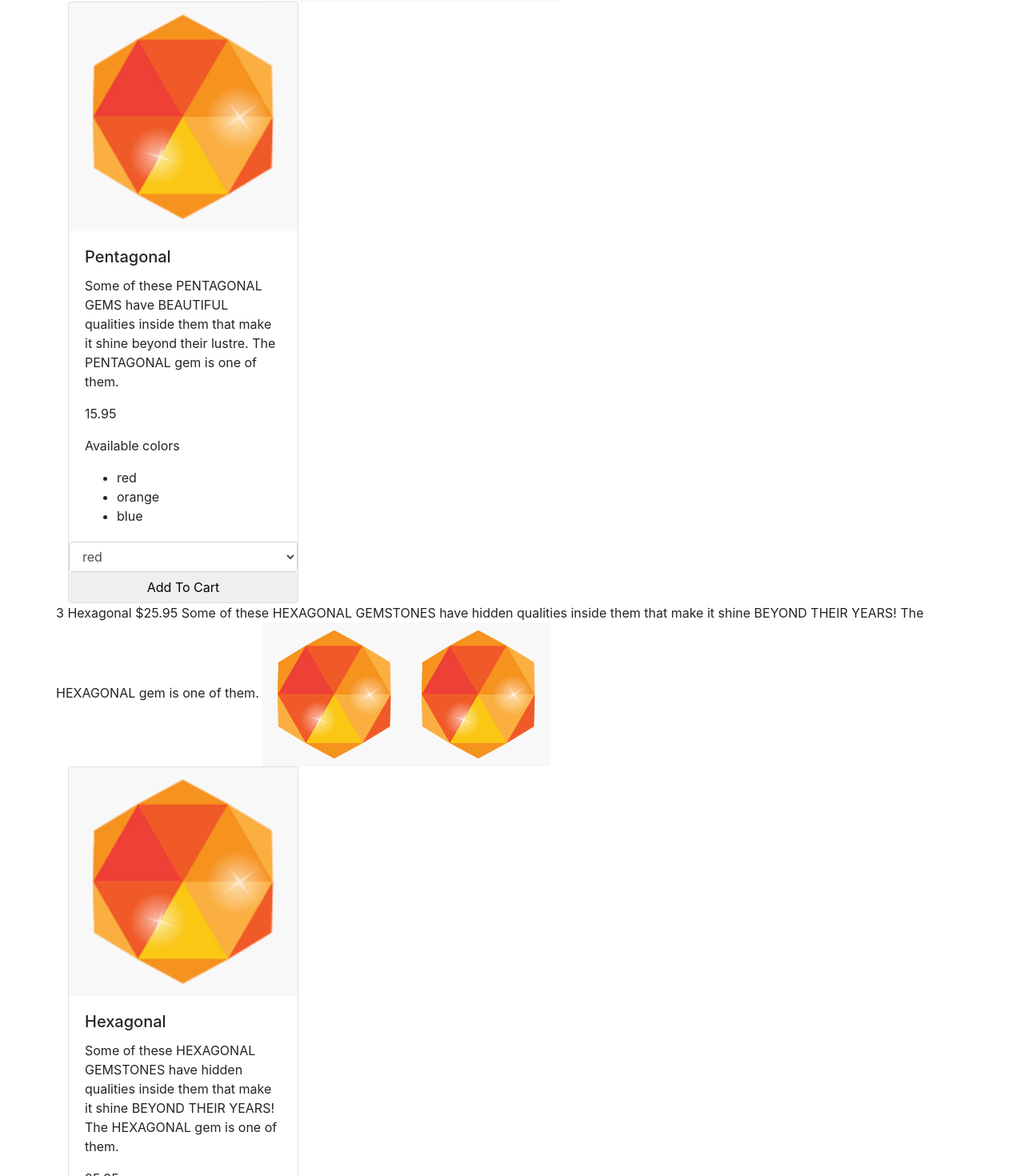
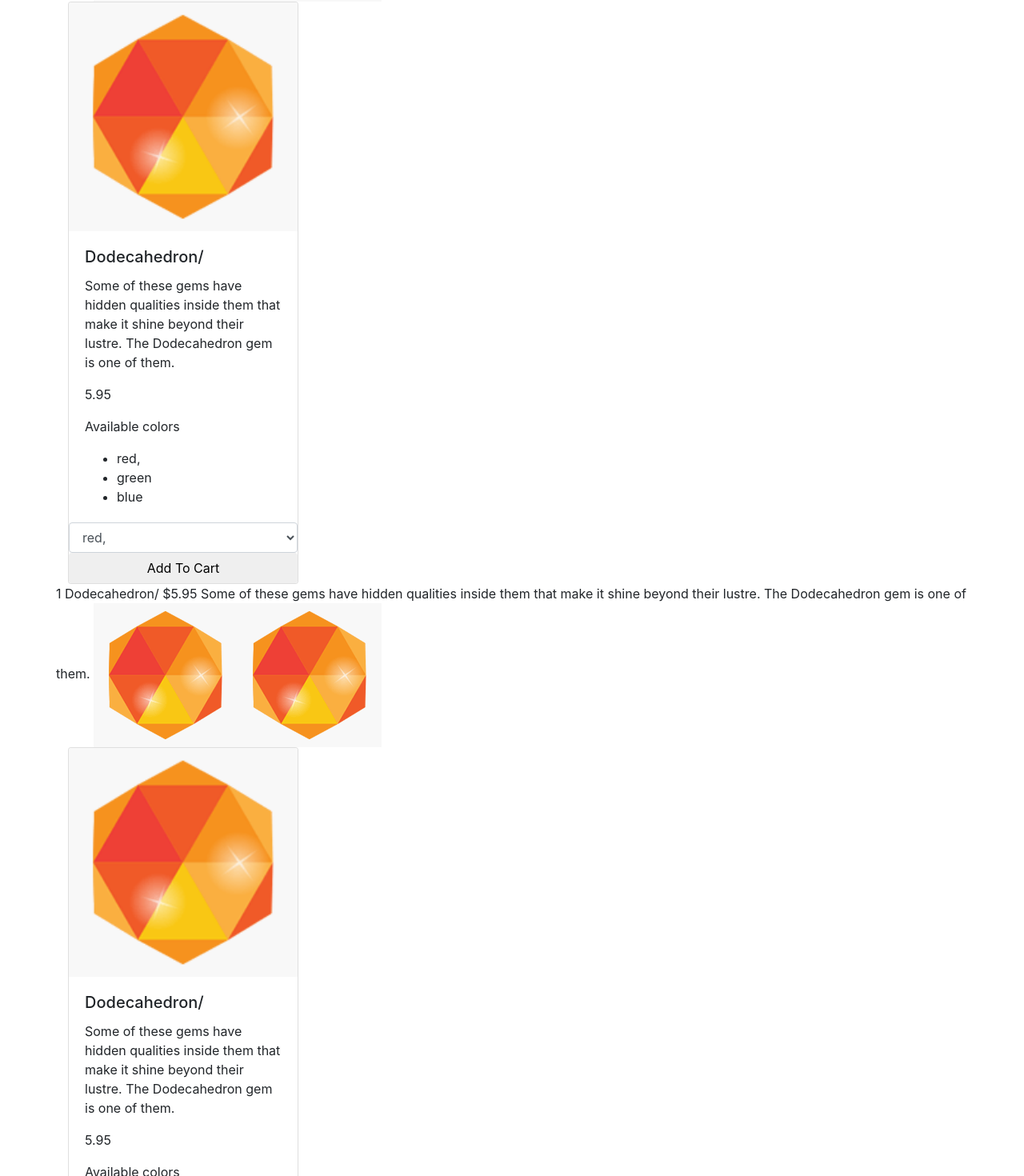
Before and after one commit to dho1115/gemstore, an Angular app: page / in a window 1280 px wide. Shown: the part 1302-2772 px from the top of the page at 80% size. Built offline with nearby package versions, Linux system fonts and the light colour scheme.

Commit message:
Text align center...
added ngFor in <app-gem[gem]></app-gem>. So instead of app[gem} 3x, we just looped over it once under the class="card-deck"

```diff
--- a/src/app/app.component.css
+++ b/src/app/app.component.css
@@ -4,4 +4,5 @@ p {
 
 h1 {
     background-color: yellow;
+    text-align: center;
 }
--- a/src/app/home/home.component.html
+++ b/src/app/home/home.component.html
@@ -1,5 +1,5 @@
 <div class="card-deck">
-    <app-gem [gem] = 'homeGems[0]'></app-gem>
-    <app-gem [gem] = 'homeGems[1]'></app-gem>
-    <app-gem [gem] = 'homeGems[2]'></app-gem>
+    <app-gem [gem] = 'homeGems[0]' *ngFor="let g of homeGems"></app-gem>
+    <!-- <app-gem [gem] = 'homeGems[1]'></app-gem>
+    <app-gem [gem] = 'homeGems[2]'></app-gem> -->
 </div>
```
